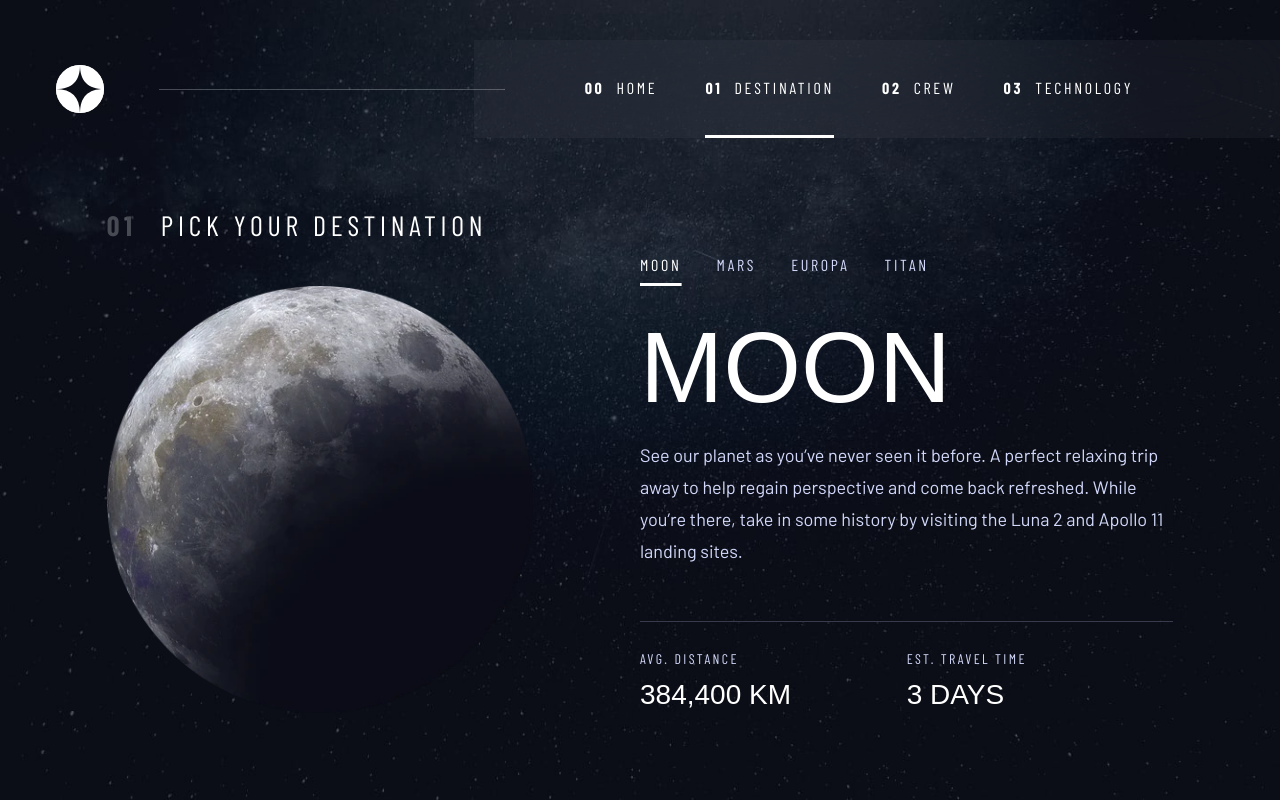
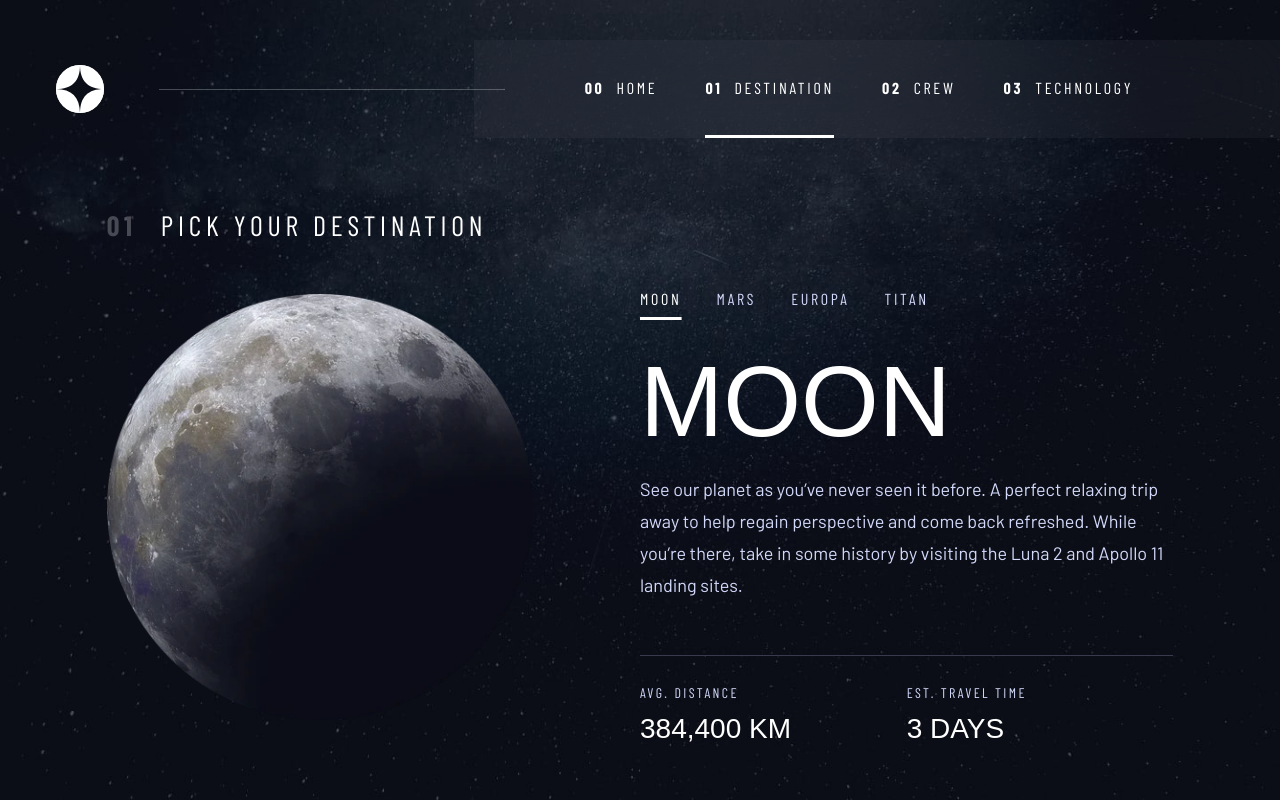
Before and after one commit to aleksandr-efimenko/space-tourism, a Next.js app: page /destination in a window 1280 px wide. Built offline with nearby package versions, Linux system fonts and the light colour scheme; a web font is replaced by a local one.

Commit message:
fix additional padding for text container on destination page

```diff
--- a/src/components/PageContainer.tsx
+++ b/src/components/PageContainer.tsx
@@ -3,10 +3,10 @@ export default function PageContainer({ children }: { children: React.ReactNode
     <div
       className='w-full text-center grid grid-flow-row
           py-[5.5rem]
-          md:py-28 md:px-0
+          md:pt-28 md:pb-8 md:px-0
              grid-rows-page-container
           lg:grid-cols-page-container
-          lg:text-left lg:pt-52 lg:pb-2 lg:grid-flow-col lg:min-h-screen '
+          lg:text-left lg:pt-52 lg:pb-0 lg:grid-flow-col lg:min-h-screen '
     >
       {children}
     </div>
--- a/src/pages/destination.tsx
+++ b/src/pages/destination.tsx
@@ -24,7 +24,7 @@ export default function Destination() {
         <div
           className='flex flex-col items-center h-full justify-center
             mt-[1.625rem] px-6
-           md:px-0 md:mt-[3.3125rem] md:w-9/12 md:m-auto md:text-center
+            md:px-0 md:pt-[3.3125rem] md:w-9/12 md:m-auto md:text-center
           lg:mt-0       lg:w-full  lg:items-start lg:text-left lg:col-start-7 lg:col-end-12 lg:row-start-1 lg:row-end-3'
         >
           <TextSlider
```
